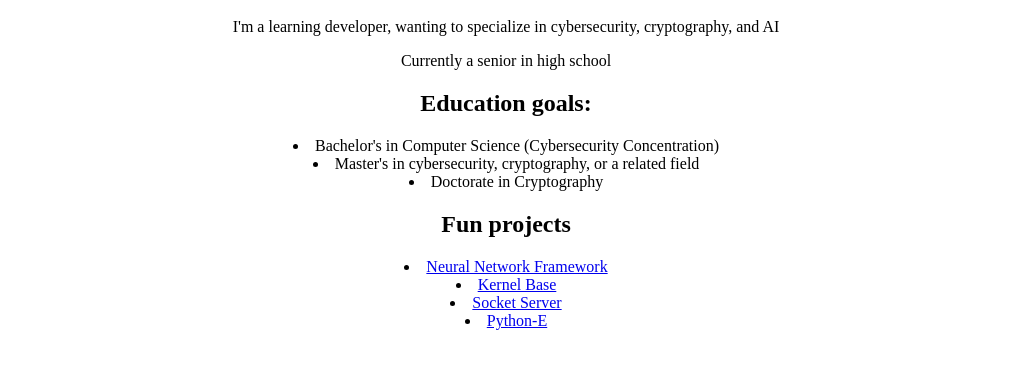
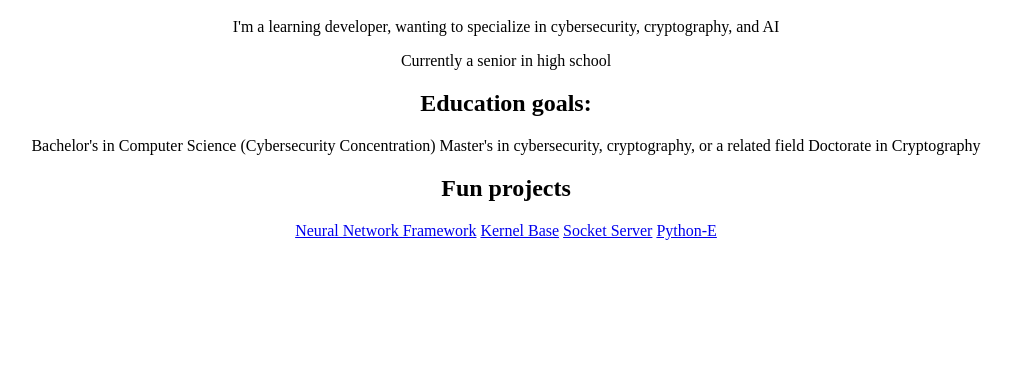
Before and after one commit to Blooper7/blooper7.github.io, a plain HTML site: page index.html in a window 1280 px wide. Shown: the part 48-416 px from the top of the page, without its empty margins (134-1145 px from the left). Drawn offline with Linux system fonts and the light colour scheme.

Commit message:
Update index.html

```diff
--- a/index.html
+++ b/index.html
@@ -16,14 +16,14 @@
 <p>Currently a senior in high school</p>
 
 <h2>Education goals:</h2>
-<li>Bachelor's in Computer Science (Cybersecurity Concentration)</li>
-<li>Master's in cybersecurity, cryptography, or a related field</li>
-<li>Doctorate in Cryptography</li>
+Bachelor's in Computer Science (Cybersecurity Concentration)
+Master's in cybersecurity, cryptography, or a related field
+Doctorate in Cryptography
 
 <h2>Fun projects</h2>
-<li><a href=https://github.com/Blooper7/Neural-Network-Framework>Neural Network Framework</a></li>
-<li><a href=https://github.com/Blooper7/Kernel-Base>Kernel Base</a></li>
-<li><a href=https://github.com/Blooper7/Socket-Server>Socket Server</a></li>
-<li><a href=https://github.com/Blooper7/Python-E>Python-E</a></li>
+<a href=https://github.com/Blooper7/Neural-Network-Framework>Neural Network Framework</a>
+<a href=https://github.com/Blooper7/Kernel-Base>Kernel Base</a>
+<a href=https://github.com/Blooper7/Socket-Server>Socket Server</a>
+<a href=https://github.com/Blooper7/Python-E>Python-E</a>
 </center>
 </html>
```
